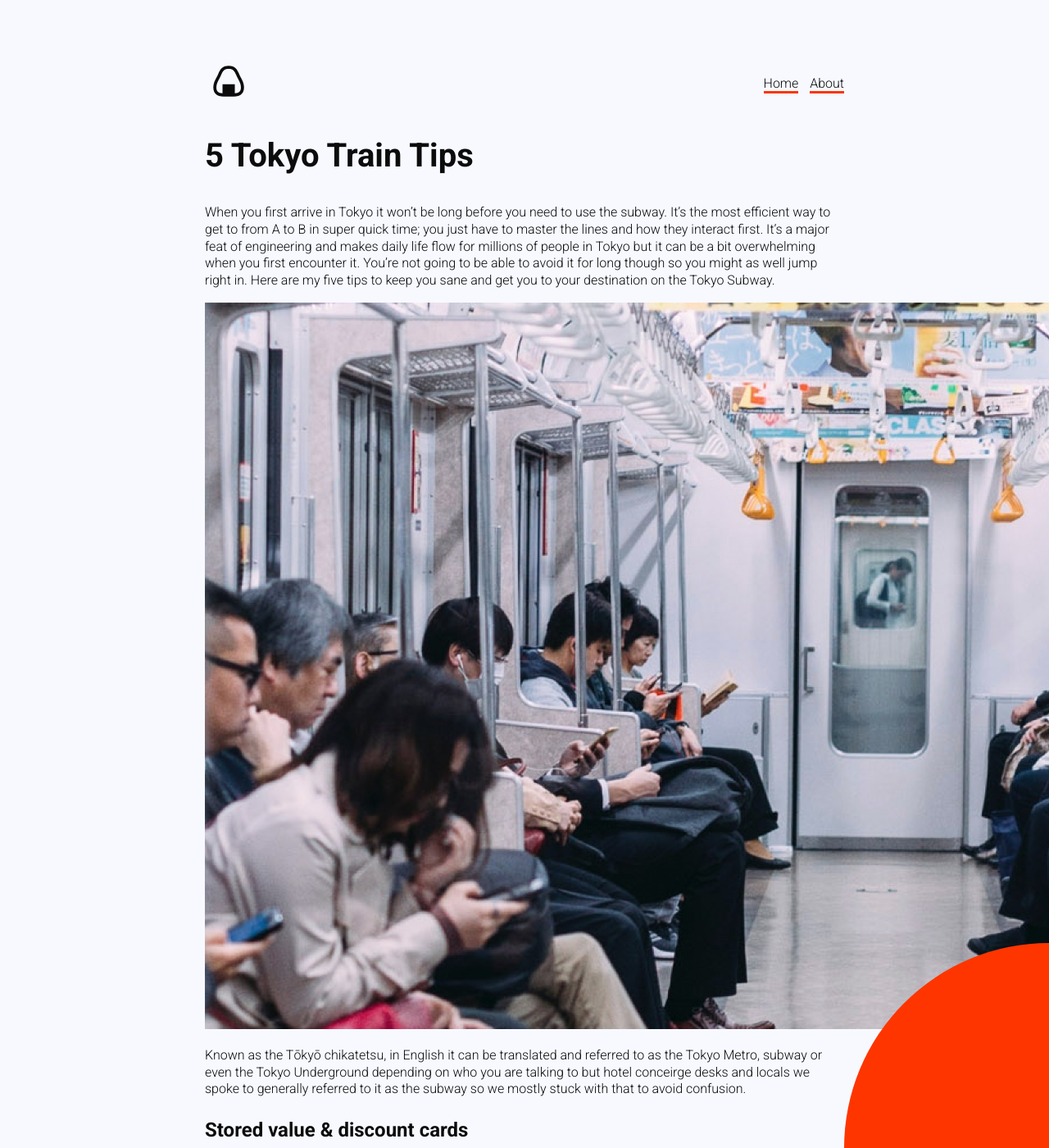
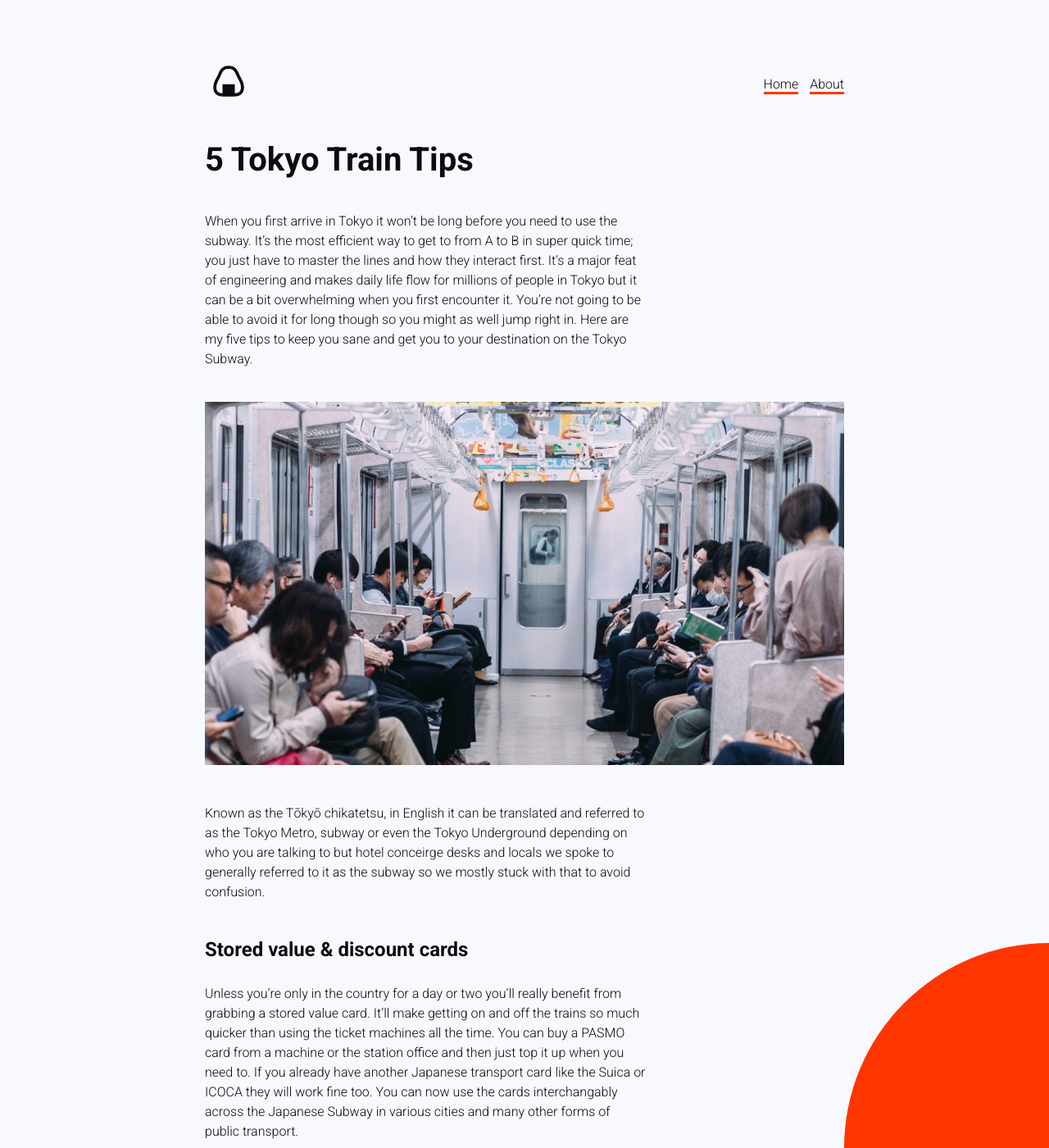
Before and after one commit to MarianRS/anightinjapan, a Jekyll site: the page built from _posts/2018-12-08-tokyo-train-tips.md, in a window 1280 px wide and 1400 px high. Shown: the whole window at 82% size. Built offline with Jekyll 4.4.1, drawn with Linux system fonts in a browser that asks for light colours.

Commit message:
layout changes to the blog posts

```diff
--- a/_includes/header.html
+++ b/_includes/header.html
@@ -1,6 +1,5 @@
 <header>
     <a href="/"><img src="/assets/images/logo.svg" alt="A Night in Japan"></a>
-
     <nav>
         <a href="/">Home</a>
         <a href="/about">About</a>
--- a/_layouts/default.html
+++ b/_layouts/default.html
@@ -1,6 +1,7 @@
 <!doctype html>
 <html>
     <head>
+        <meta charset="utf-8">
         <title>A Night In Japan</title>
         <meta name="viewport" content="width=device-width, initial-scale=1">
         <link rel="stylesheet" href="/assets/css/app.css">
--- a/_layouts/post.html
+++ b/_layouts/post.html
@@ -4,4 +4,6 @@
 
 <h2>{{ page.title }}</h2>
 
-{{ content }}
+<div class="post">
+    {{ content }}
+</div>
--- a/assets/css/app.scss
+++ b/assets/css/app.scss
@@ -14,7 +14,7 @@
 
     font-family: $typography , Arial;
     font-weight: 300;
-    line-height: 1.3;
+    line-height: 1.5;
     max-width: 780px;
     margin: 80px auto;
 }
@@ -85,3 +85,20 @@
     bottom: -250px;
     right: -250px;
 }
+
+div.post {
+
+    h3 {
+        margin-top: 40px;
+    }
+
+    p {
+        max-width: 540px;
+        margin-bottom: 40px;
+    }
+
+    img {
+        max-width: 780px;
+    }
+
+}
```
